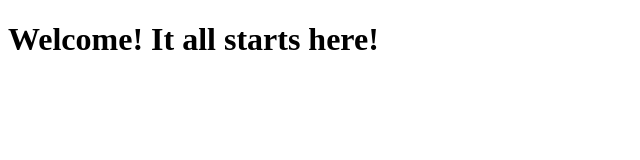
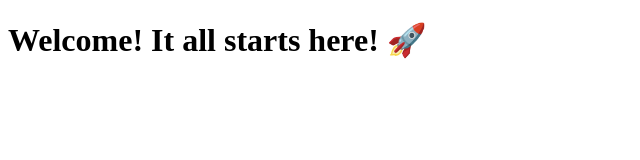
Before and after one commit to kaiodt/clone-tabnews, a Next.js app: page / in a window 1280 px wide. Shown: the top 160 px of the page, without its empty margins (0-640 px from the left). Built offline with nearby package versions, Linux system fonts and the light colour scheme.

Commit message:
feat: update message displayed on homepage

```diff
--- a/pages/index.js
+++ b/pages/index.js
@@ -1,5 +1,5 @@
 function Home() {
-  return <h1>Welcome! It all starts here!</h1>;
+  return <h1>Welcome! It all starts here! 🚀</h1>;
 }
 
 export default Home;
```
